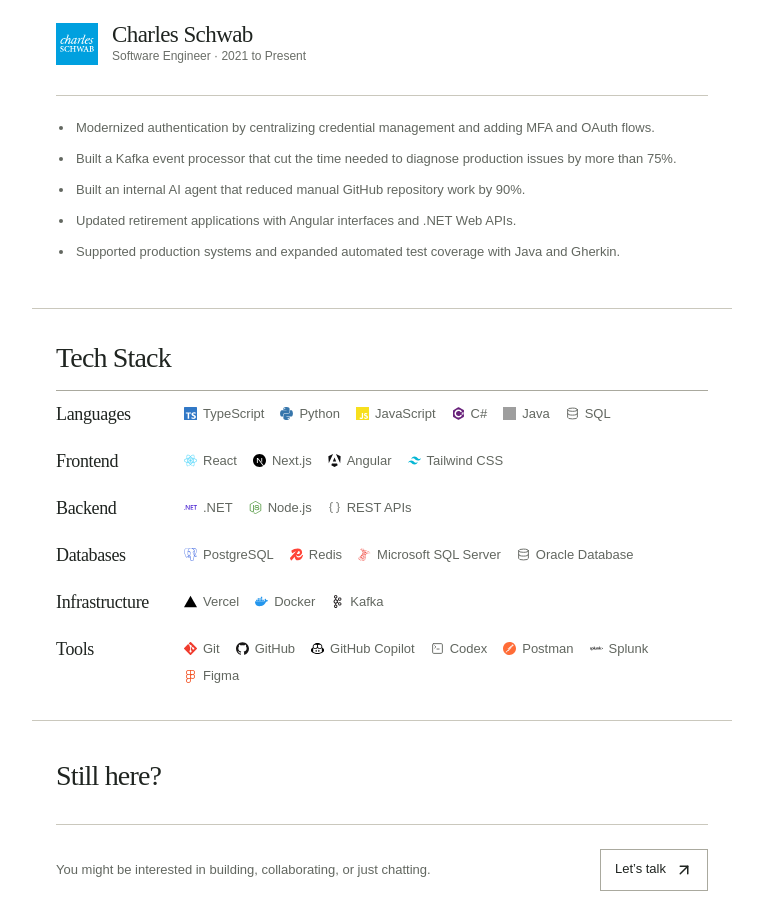
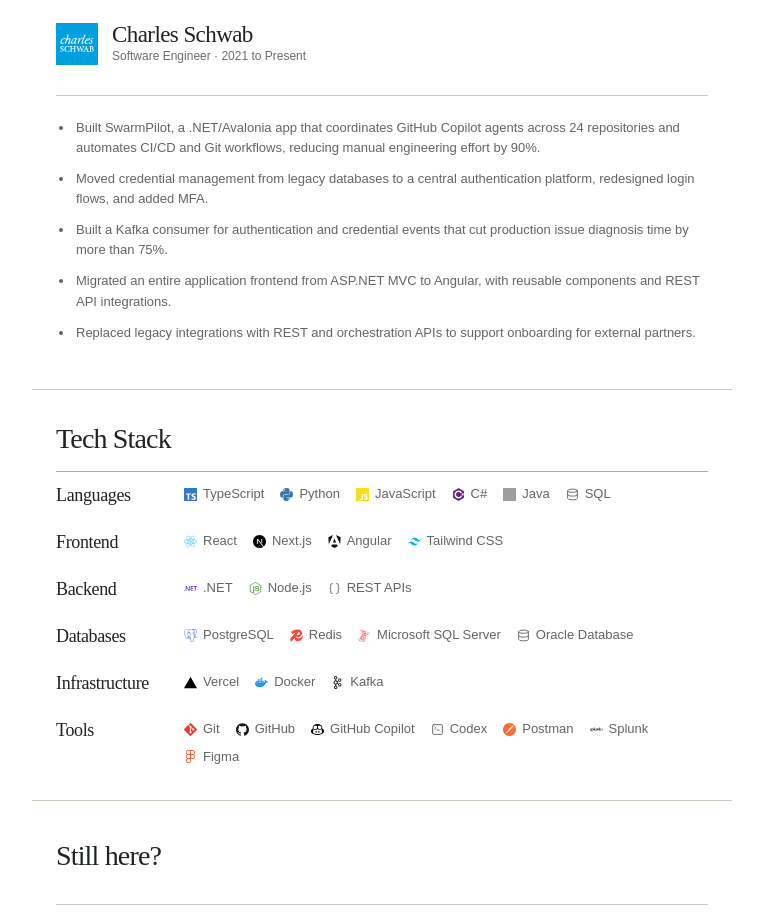
Before and after one commit to timwong101/my-portfolio, a React (Vite) app: page / in a window 1280 px wide. Shown: the part 1246-2161 px from the top of the page, without its empty margins (258-1021 px from the left). Built offline with nearby package versions, Linux system fonts and the light colour scheme; grey boxes are pictures that could not be loaded; a web font is replaced by a local one.

Commit message:
Refresh Schwab experience highlights from updated resume

```diff
--- a/src/App.tsx
+++ b/src/App.tsx
@@ -65,11 +65,11 @@
 ];
 
 const experienceHighlights = [
-  'Modernized authentication by centralizing credential management and adding MFA and OAuth flows.',
-  'Built a Kafka event processor that cut the time needed to diagnose production issues by more than 75%.',
-  'Built an internal AI agent that reduced manual GitHub repository work by 90%.',
-  'Updated retirement applications with Angular interfaces and .NET Web APIs.',
-  'Supported production systems and expanded automated test coverage with Java and Gherkin.',
+  'Built SwarmPilot, a .NET/Avalonia app that coordinates GitHub Copilot agents across 24 repositories and automates CI/CD and Git workflows, reducing manual engineering effort by 90%.',
+  'Moved credential management from legacy databases to a central authentication platform, redesigned login flows, and added MFA.',
+  'Built a Kafka consumer for authentication and credential events that cut production issue diagnosis time by more than 75%.',
+  'Migrated an entire application frontend from ASP.NET MVC to Angular, with reusable components and REST API integrations.',
+  'Replaced legacy integrations with REST and orchestration APIs to support onboarding for external partners.',
 ];
 
 function scrollToSection(sectionId?: string) {
```
